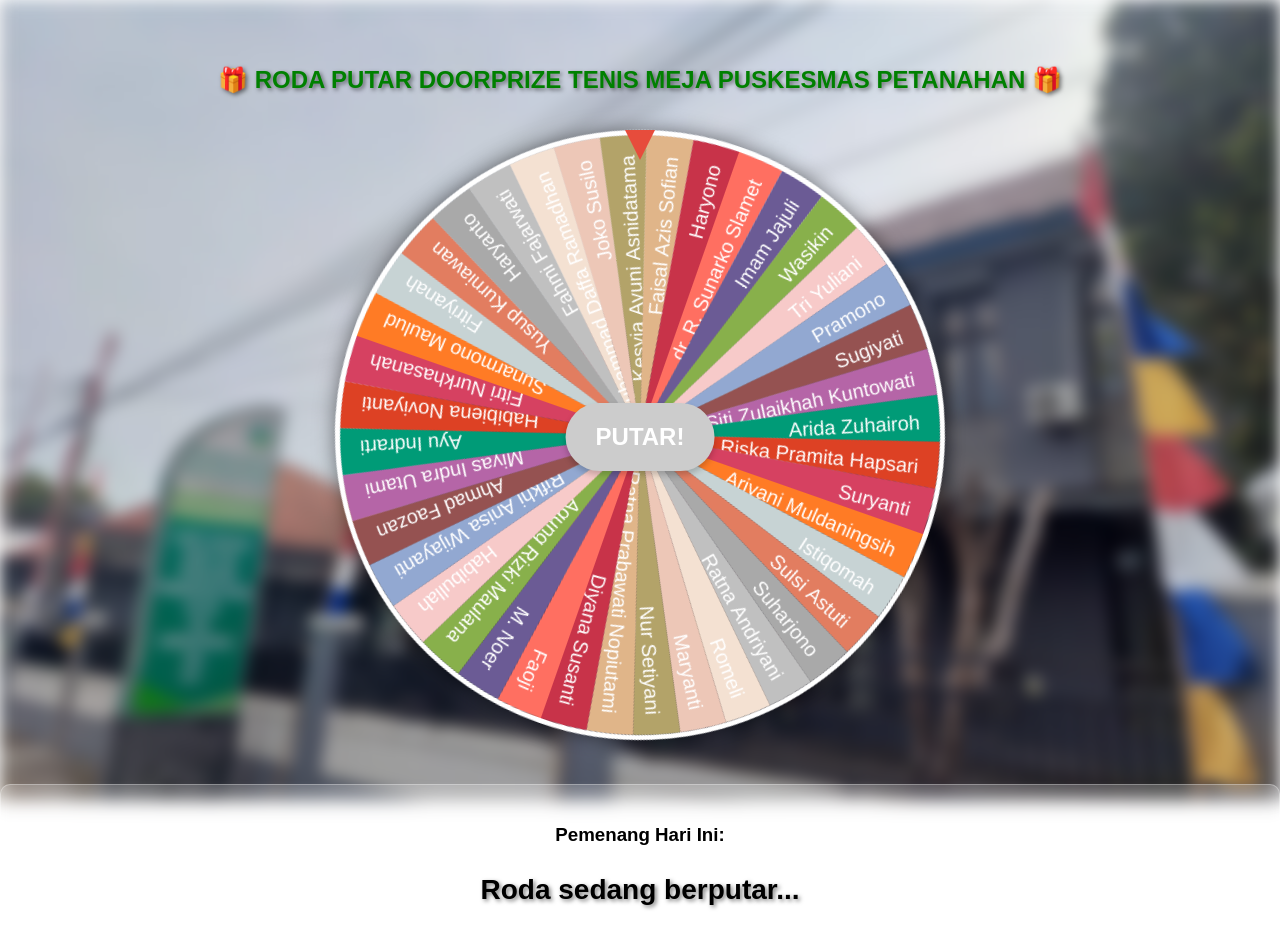
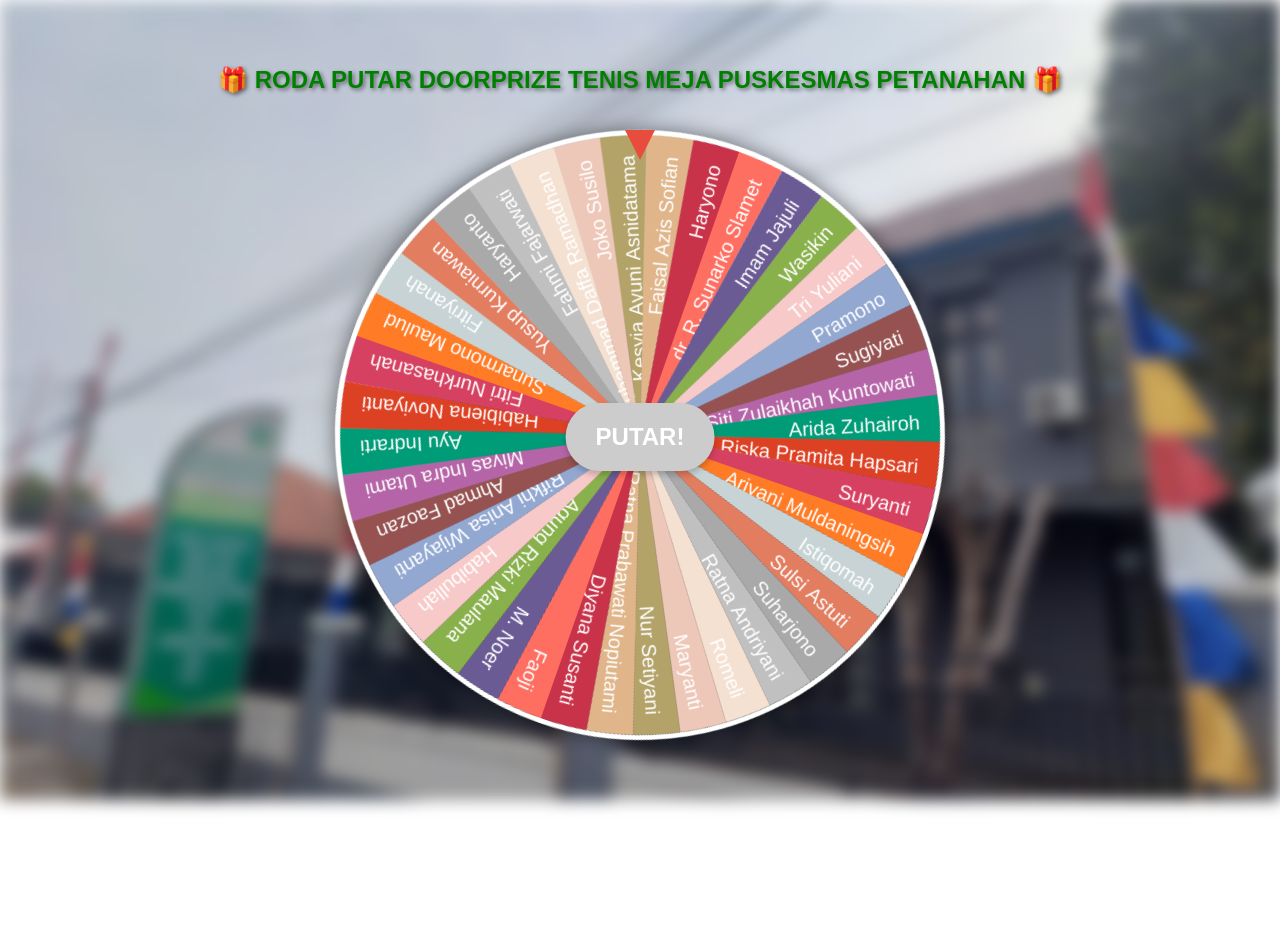
Before and after one commit to agungrizki1417/doorprizetenismeja, a plain HTML site: page index.html in a window 1280 px wide. Both pictures are taken after a click on the button "PUTAR!". After the commit the page ends 824 px from the top, so only its background shows below. Drawn offline with Linux system fonts and the light colour scheme.

Commit message:
Update index.html

```diff
--- a/index.html
+++ b/index.html
@@ -87,22 +87,6 @@
     border-right: 15px solid transparent;
     border-top: 30px solid #e74c3c;
   }
-
-  /* Kotak pemenang */
-  .winner-box {
-    background: rgba(255, 255, 255, 0.2);
-    backdrop-filter: blur(5px);
-    padding: 20px;
-    border-radius: 10px;
-    margin-top: 20px;
-    border: 1px solid rgba(255, 255, 255, 0.3);
-  }
-
-  #result {
-    font-size: 28px;
-    font-weight: bold;
-    text-shadow: 2px 2px 4px rgba(0,0,0,0.5);
-  }
 </style>
 </head>
 <body>
@@ -117,18 +101,14 @@
     <div class="arrow"></div>
     <button id="spin-button">PUTAR!</button>
   </div>
-
-  <div class="winner-box">
-    <h3>Pemenang Hari Ini:</h3>
-    <p id="result">Tekan tombol 'PUTAR!' untuk memulai.</p>
-  </div>
 </div>
 
 <script>
   const canvas = document.getElementById('spinwheel');
   const ctx = canvas.getContext('2d');
   const spinBtn = document.getElementById('spin-button');
-  const resultEl = document.getElementById('result');
+
+  let totalRotation = 0;
 
   const names = [
     'dr. R. Sunarko Slamet', 'Imam Jajuli', 'Wasikin', 'Tri Yuliani', 'Pramono',
@@ -178,18 +158,13 @@
 
   function spin() {
     spinBtn.disabled = true;
-    resultEl.textContent = 'Roda sedang berputar...';
 
+    // Menambahkan putaran baru ke total putaran sebelumnya
     const spinDegrees = Math.floor(Math.random() * 360) + 3600;
-    canvas.style.transform = `rotate(${spinDegrees}deg)`;
+    totalRotation += spinDegrees;
+    canvas.style.transform = `rotate(${totalRotation}deg)`;
 
     setTimeout(() => {
-      const finalAngle = spinDegrees % 360;
-      // Perbaikan: Menghitung index pemenang dengan formula yang benar
-      const degreesPerSlice = 360 / numNames;
-      const winningIndex = Math.floor(finalAngle / degreesPerSlice);
-
-      resultEl.textContent = `Selamat! Pemenang hari ini adalah: ${names[winningIndex]}`;
       spinBtn.disabled = false;
     }, 6000);
   }
```
